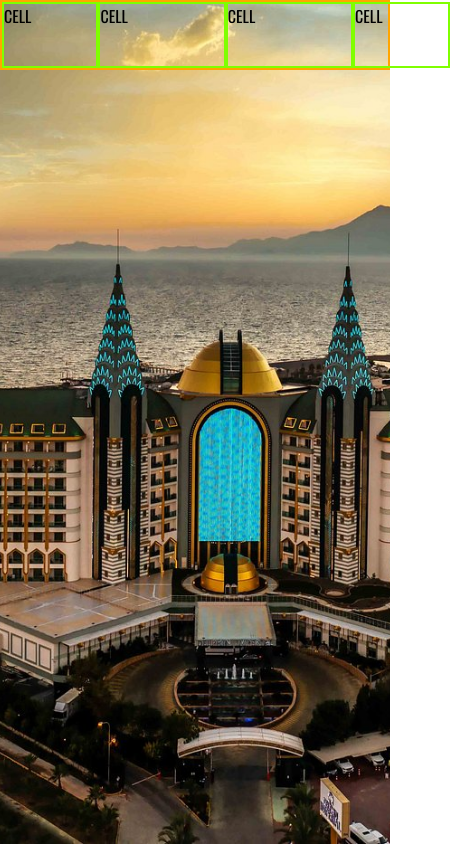
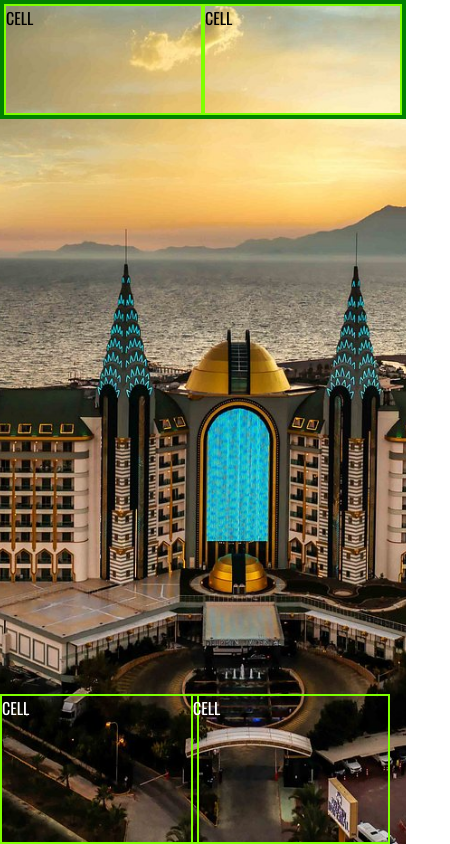
Before and after one commit to codeyourwaytofreedom/dashboard, a React (Create React App) app: page / in a window 390 px wide. Shown: the whole page, 450 px wide, since content can reach past the window. Built offline with nearby package versions, Linux system fonts and the light colour scheme; a web font is replaced by a local one.

Commit message:
Responsive layout 90% done. Css updated.

```diff
--- a/src/App.css
+++ b/src/App.css
@@ -5,6 +5,7 @@ html, body {
   margin: 0;
   padding: 0;
   font-family: "Oswald", sans-serif;
+  box-sizing: border-box;
 }
 
 .App {
@@ -37,17 +38,75 @@ html, body {
   aspect-ratio: 3/2;
 }
 .Summary-comp #two, .Summary-comp #three {
-  aspect-ratio: 2/1;
+  aspect-ratio: 20/8;
 }
 
+@media (max-width: 1350.98px) {
+  .Summary-comp #two, .Summary-comp #three {
+    aspect-ratio: 2/1;
+  }
+}
 @media (max-width: 991.98px) {
-  .Panel-comp {
-    background-repeat: no-repeat;
-    background-size: cover;
+  .Summary-comp {
+    border: 2px solid blue;
+    display: grid;
   }
-  .Panel-comp_background {
-    border: 2px solid red;
-    display: grid;
-    height: 100vh;
+  .Summary-comp_cell {
+    border: 2px solid chartreuse;
+    width: 50vw;
+    aspect-ratio: 20/9;
+  }
+  .Summary-comp #two, .Summary-comp #three {
+    aspect-ratio: 2/1;
+    position: absolute;
+    bottom: 0;
+    color: white;
+  }
+  .Summary-comp #three {
+    right: 0.5vw;
+  }
+  .Summary-comp #two {
+    left: 0.5vw;
+  }
+}
+@media (max-width: 767.98px) {
+  .Summary-comp {
+    border: 4px solid orangered;
+  }
+  .Summary-comp_cell {
+    width: 50vw;
+    aspect-ratio: 20/11;
+  }
+  .Summary-comp #two, .Summary-comp #three {
+    aspect-ratio: 2/1;
+    position: absolute;
+    bottom: 0;
+    color: white;
+  }
+  .Summary-comp #three {
+    right: 0;
+  }
+  .Summary-comp #two {
+    left: 0;
+  }
+}
+@media (max-width: 575.98px) {
+  .Summary-comp {
+    border: 4px solid green;
+  }
+  .Summary-comp #two, .Summary-comp #three {
+    aspect-ratio: 20/15;
+    position: absolute;
+    bottom: 0;
+    width: 50vw;
+    color: white;
+  }
+  .Summary-comp #three {
+    right: 0;
+    aspect-ratio: 20/15;
+  }
+  .Summary-comp #two {
+    left: 0;
+    aspect-ratio: 20/15;
   }
 }/*# sourceMappingURL=App.css.map */
--- a/src/App.scss
+++ b/src/App.scss
@@ -5,6 +5,7 @@ html, body {
     margin: 0;
     padding: 0;
     font-family: 'Oswald', sans-serif;
+    box-sizing: border-box;
 }
 
 .App{
@@ -37,7 +38,7 @@ html, body {
         aspect-ratio: 3/2;
     }
     #two, #three {
-        aspect-ratio: 2/1;
+        aspect-ratio: 20/8;
     }
 }
 
@@ -46,28 +47,88 @@ html, body {
 
 
 
-
-
-@media (max-width: 575.98px) {
-
-}
-
-// Small devices (landscape phones, less than 768px)
-@media (max-width: 767.98px) {
-
+// Custom
+@media (max-width: 1350.98px) {
+    .Summary-comp{
+        #two, #three {
+            aspect-ratio: 2/1;
+        }
+    }
 }
 
 // Medium devices (tablets, less than 992px)
 @media (max-width: 991.98px) {
-    .Panel-comp{
-        background-repeat: no-repeat;
-        background-size: cover;
-        &_background{
-            border:2px solid red;
-            display: grid;
-            height: 100vh;
+    .Summary-comp{
+        border: 2px solid blue;
+        display: grid;
+        &_cell{
+            border:2px solid chartreuse;
+            width: 50vw;
+            aspect-ratio: 20/9;
+
+        }
+        #two, #three {
+            aspect-ratio: 2/1;
+            position: absolute;
+            bottom: 0;
+            color: white;
+        }
+        #three {
+            right: 0.5vw;
+        }
+        #two {
+            left: 0.5vw;
+        }
+    }
+}
+
+
+
+// Small devices (landscape phones, less than 768px)
+@media (max-width: 767.98px) {
+    .Summary-comp{
+        border: 4px solid orangered;
+        &_cell{
+            width: 50vw;
+            aspect-ratio: 20/11;
+        }
+        #two, #three {
+            aspect-ratio: 2/1;
+            position: absolute;
+            bottom: 0;
+            color: white;
+        }
+        #three {
+            right: 0;
+        }
+        #two{
+            left: 0;
+        }
+
+    }
+}
+
+@media (max-width: 575.98px) {
+
+    .Summary-comp{
+        border: 4px solid green;
+        &_cell{
+        }
+        #two, #three {
+            aspect-ratio: 20/15;
+            position: absolute;
+            bottom: 0;
+            width: 50vw;
+            color: white;
+        }
+        #three {
+            right: 0;
+            aspect-ratio: 20/15;
+        }
+        #two {
+            left: 0;
+            aspect-ratio: 20/15;
         }
     }
 
-
 }
```
Also changed, not shown: 1 other file (tests, documents, lock files or other folders).
